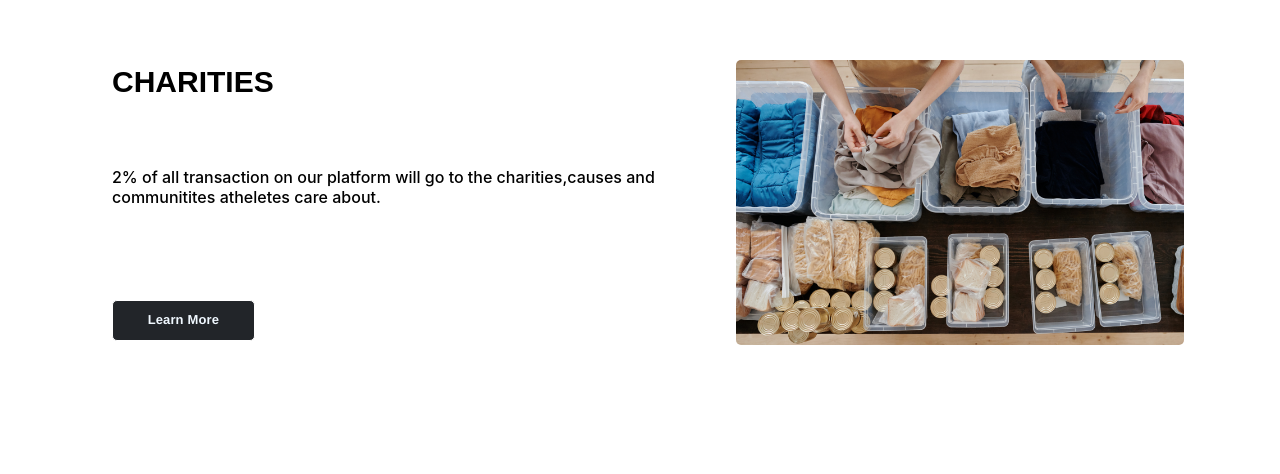
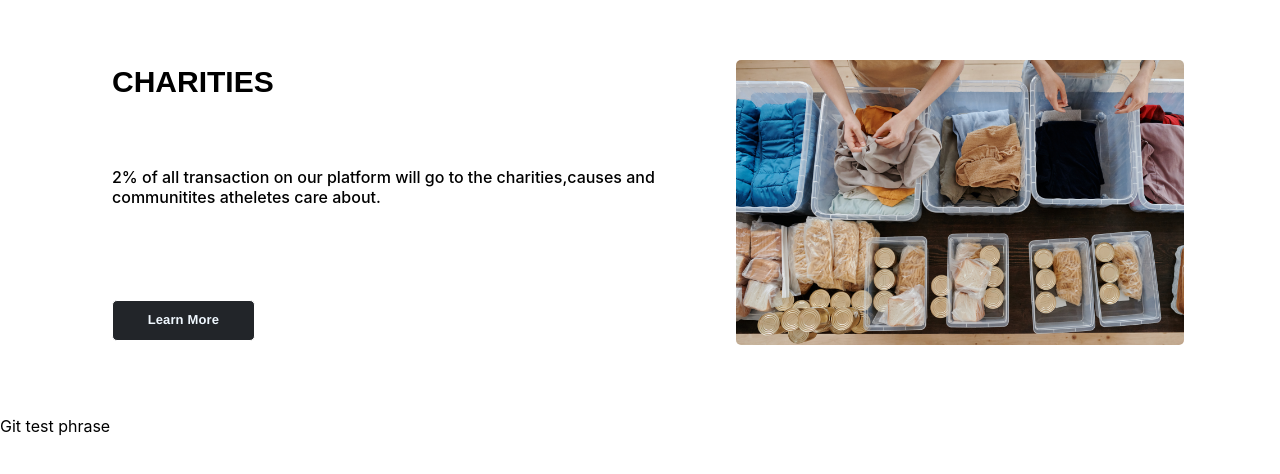
Before and after one commit to RakshitaPattar/Homepage-1, a React (Create React App) app: page / in a window 1280 px wide. Shown: the top 474 px of the page. Built offline with nearby package versions, Linux system fonts and the light colour scheme.

Commit message:
git test changes
t

qa1
qa!

```diff
--- a/src/App.js
+++ b/src/App.js
@@ -12,6 +12,7 @@ function App() {
   return (
     <div>
       <Charity title_p={title} description={desc} imagesrc={image} />
+      <p>Git test phrase </p>
     </div>
   );
 }
```
